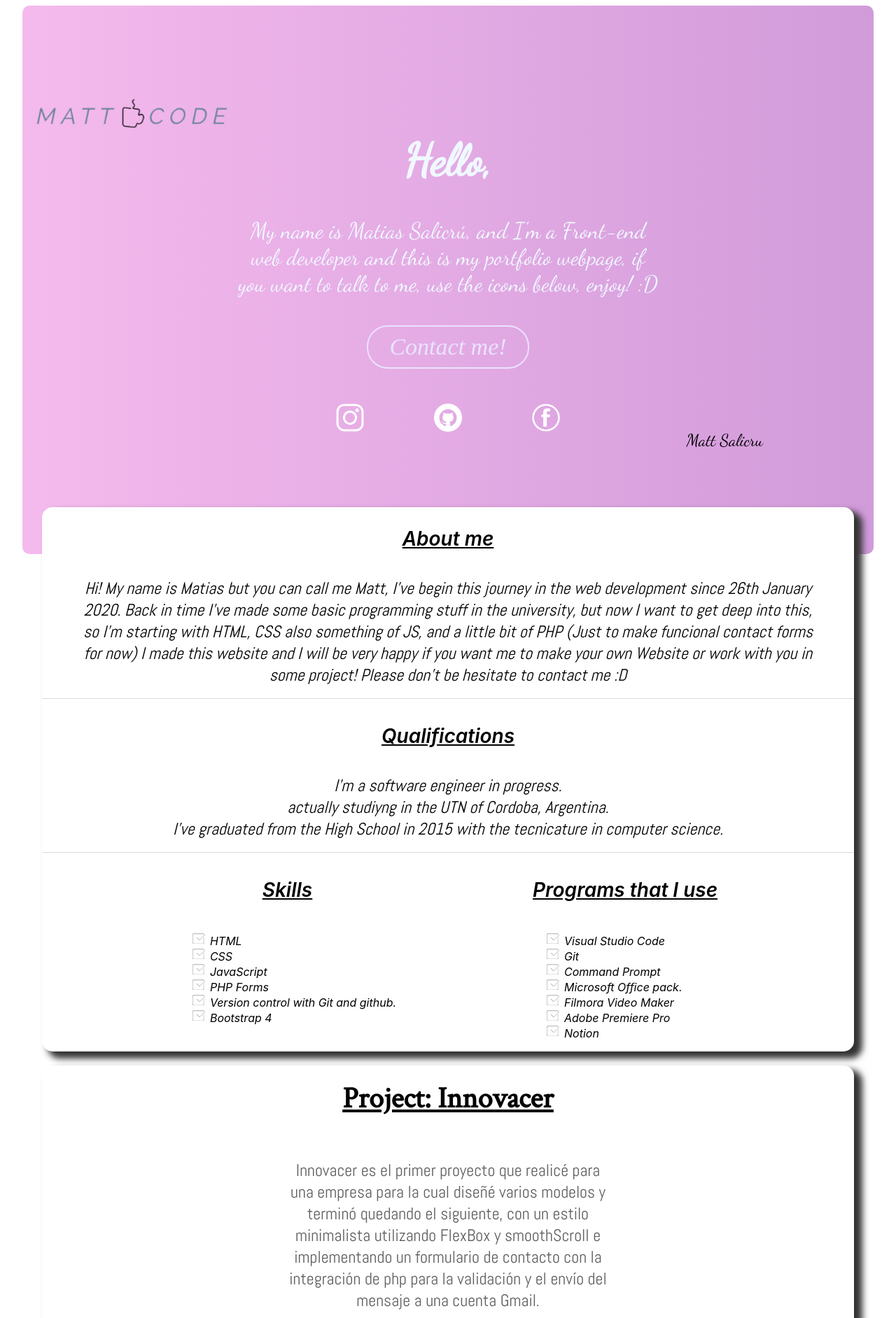
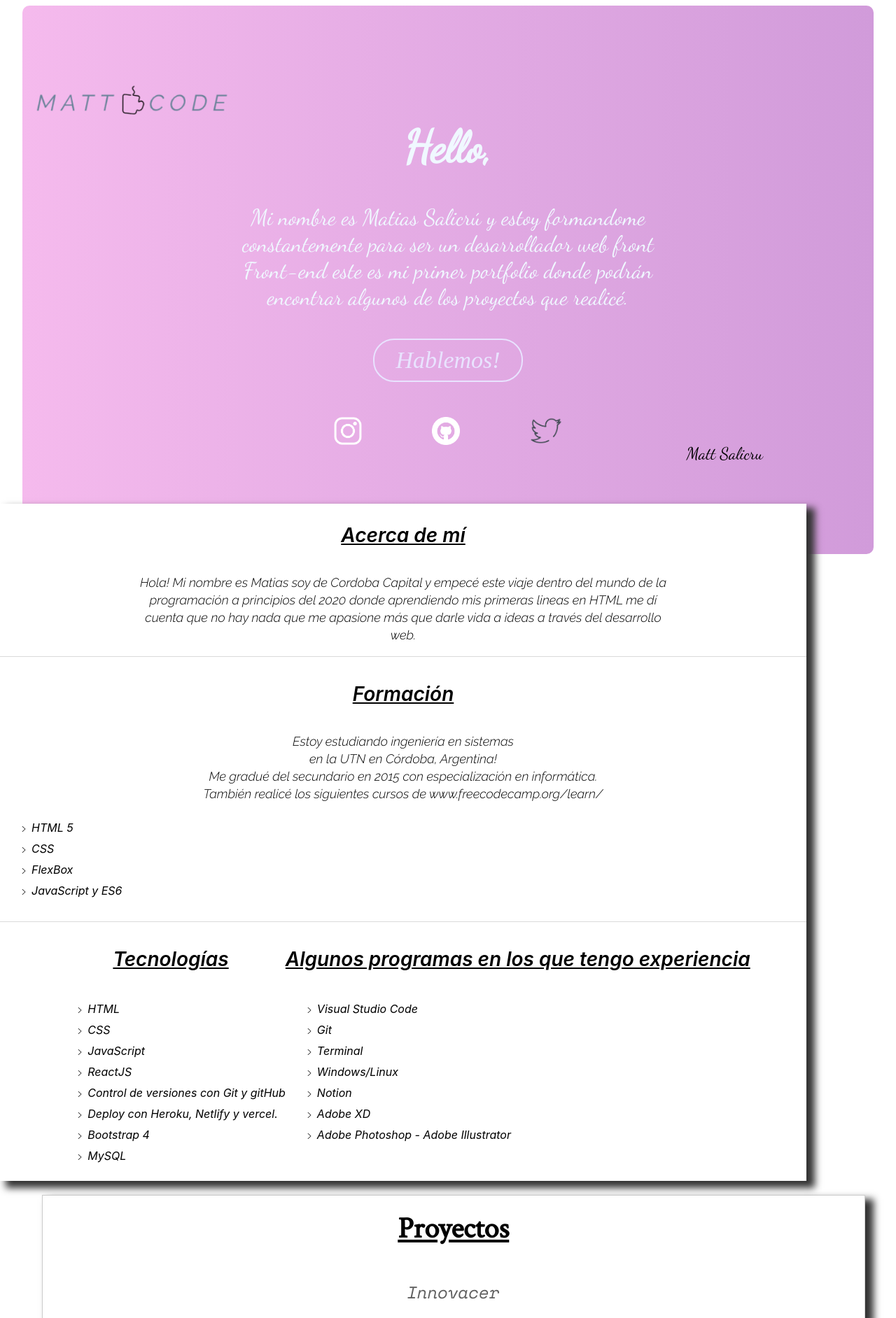
Before and after one commit to matiassalicru/mattCode, a PHP site: page / in a window 1280 px wide. Shown: the top 1884 px of the page at 70% size. Run offline with PHP 8.4, Linux system fonts and the light colour scheme; some libraries are stand-ins or nearby versions.

Commit message:
uodate 2020 July

```diff
--- a/index.html
+++ b/index.html
@@ -33,15 +33,19 @@
             </div>
 
             <div class="intro">
-                <h1>Hello,</h1> My name is Matias Salicrú,
+                <h1>Hello,</h1>
+                <!--  My name is Matias Salicrú,
                 and I'm a Front-end web developer
                 and this is my portfolio webpage, if you want to talk to me,
-                use the icons below, enjoy! :D
+                use the icons below, enjoy! :D -->
+
+                Mi nombre es Matias Salicrú y estoy formandome constantemente para ser un desarrollador web front Front-end
+                este es mi primer portfolio donde podrán encontrar algunos de los proyectos que realicé.
             </div>
 
             <!-- <div class="contactButton"> -->
             <a href="#contact-form" class="contactLink contactButton">
-                Contact me!
+                Hablemos!
             </a>
             <!-- </div> -->
 
@@ -51,7 +55,7 @@
                         src="./imagenes/insta.png" alt="insta" id="link-icon"></a>
                 <a href="https://github.com/matiassalicru?tab=repositories" class="link" target="_blank"><img
                         src="./imagenes/github.png" alt="github" id="link-icon"></a>
-                <a href="https://www.facebook.com/kurtis.sa" class="link" target="_blank"><img src="./imagenes/face.png"
+                <a href="https://twitter.com/MatiasSalicru" class="link" target="_blank"><img src="./imagenes/twitter.png"
                         alt="face" id="link-icon"></a>
 
             </div>
@@ -69,29 +73,33 @@
         <section class="about">
 
             <div class="about-title">
-                <p>About me</p>
+                <p>Acerca de mí</p>
             </div>
 
             <div class="about-text">
-                Hi! My name is Matias but you can call me Matt, I've begin this journey in the web development since
-                26th January 2020. Back in time I've made some basic programming stuff in the university, but now I want
-                to get deep into this, so I'm starting with HTML, CSS also something of JS, and a little bit of PHP
-                (Just to make funcional contact forms for now) I made this website and I will be very happy if you want
-                me to make your own Website or work with you in some project! Please don't be hesitate to contact me :D
+                Hola! Mi nombre es Matias soy de Cordoba Capital y empecé este viaje dentro del mundo de la programación a principios del 2020
+                donde aprendiendo mis primeras lineas en HTML me dí cuenta que no hay nada que me apasione más que darle vida a ideas a través del desarrollo web.
             </div>
 
             <hr class="line">
 
             <div class="about-title">
-                <p>Qualifications</p>
+                <p>Formación</p>
             </div>
 
             <div class="about-text">
-                I'm a software engineer in progress. <br>
-                actually studiyng in the UTN of Cordoba, Argentina. <br>
-                I've graduated from the High School in 2015 with the
-                tecnicature in computer science.
+                Estoy estudiando ingeniería en sistemas<br>
+                en la UTN en Córdoba, Argentina! <br>
+                Me gradué del secundario en 2015 con especialización en informática.<br>
+                También realicé los siguientes cursos de www.freecodecamp.org/learn/
             </div>
+
+            <ul class='list'>
+                <li>HTML 5</li>
+                <li>CSS</li>
+                <li>FlexBox</li>
+                <li>JavaScript y ES6</li>
+            </ul>
 
             <hr class="line">
 
@@ -100,7 +108,7 @@
                 <div class="skills">
 
                     <div class="about-title">
-                        <p>Skills</p>
+                        <p>Tecnologías</p>
                     </div>
 
                     <ul class="list">
@@ -114,13 +122,19 @@
                             JavaScript
                         </li>
                         <li>
-                            PHP Forms
+                            ReactJS
                         </li>
                         <li>
-                            Version control with Git and github.
+                            Control de versiones con Git y gitHub
+                        </li>
+                        <li>
+                            Deploy con Heroku, Netlify y vercel.
                         </li>
                         <li>
                             Bootstrap 4
+                        </li>
+                        <li>
+                            MySQL
                         </li>
                     </ul>
 
@@ -129,7 +143,7 @@
                 <div class="skills">
 
                     <div class="about-title">
-                        <p>Programs that I use</p>
+                        <p>Algunos programas en los que tengo experiencia</p>
                     </div>
 
                     <ul class="list">
@@ -140,19 +154,19 @@
                             Git
                         </li>
                         <li>
-                            Command Prompt
+                            Terminal
                         </li>
                         <li>
-                            Microsoft Office pack.
-                        </li>
-                        <li>
-                            Filmora Video Maker
-                        </li>
-                        <li>
-                            Adobe Premiere Pro
+                            Windows/Linux
                         </li>
                         <li>
                             Notion
+                        </li>
+                        <li>
+                            Adobe XD
+                        </li>
+                        <li>
+                            Adobe Photoshop - Adobe Illustrator
                         </li>
                     </ul>
 
@@ -163,41 +177,65 @@
 
         <section class="project">
 
-            <h1 class="title">
-                Project: Innovacer
-            </h1>
+            <h1 class='title'>Proyectos</h1>
 
-            <p class="text">
-                Innovacer es el primer proyecto que realicé para una empresa para la cual diseñé varios modelos y
-                terminó quedando el siguiente, con un estilo minimalista utilizando FlexBox y smoothScroll e
-                implementando un formulario de contacto con la integración de php para la validación y el envío del
-                mensaje a una cuenta Gmail.
-            </p>
+            <div class="individual-card">
 
-            <div class="image">
-                <a href="https://innovacer.000webhostapp.com/" target="_blank"><img src="./imagenes/innovacer.jpg"
-                        alt="" class="img"></a>
+                <span class="project-title">
+                    Innovacer
+                </span>
+
+                <p class="text">
+                    Utilizando HTML5, CSS3 y Bootstrap 4, Innovacer fué el primer proyecto que realicé para una empresa para la cual diseñé varios modelos pero debido a ciertas circunstancias no llegó a lanzarse.
+                </p>
+
+                <div>
+                    <a href="https://innovacer.000webhostapp.com/" target="_blank"><img src="./imagenes/innovacer.jpg" alt="Proyecto 1" class="img"></a>
+                </div>
+            </div>
+
+
+            <hr class="line">
+
+            <!-- SPACE -->
+
+            <div class="individual-card">
+
+                <span class="project-title">
+                    IngEnSistemas
+                </span>
+
+                <p class="text">
+                    Un proyecto personal al cual le dediqué mucho esfuerzo y el cual me brindó mucho más conocimiento, gracias a la utilización de CSS3 y JavaScript
+                    logré implementar un 'Dark mode' y pequeñas animaciones.
+                </p>
+
+                <div>
+                    <a href="https://ingensistemas.000webhostapp.com/" target="_blank"><img
+                            src="/imagenes/ingensistemas.jpg" alt="" class="img"></a>
+                </div>
+
             </div>
 
             <hr class="line">
 
-            <!-- SPACE -->
-            <h1 class="title">
-                Project: IngEnSistemas.
-            </h1>
+            <div class="individual-card">
 
-            <p class="text">
-                Es uno de los proyectos personales a los que más tiempo le estoy dedicando, el mismo tiene implementado
-                animaciones, un modo oscuro, formularios de contacto, links con apertura externa, etc. Para ingresar a
-                la página puedes hacerle clickeando en la imagen.
-            </p>
+                <span class='project-title'>
+                    Job Board
+                </span>
 
-            <div class="image">
-                <a href="https://ingensistemas.000webhostapp.com/" target="_blank"><img
-                        src="/imagenes/ingensistemas.jpg" alt="" class="img"></a>
+                <p class="text">
+                    Mi primer experiencia trabajando en equipo haciendo pair programming con una amiga donde ambos aprendimos muchísimo acerca de JavaScript, JSON, integración de API', y diseño responsive.
+                </p>
+
+                <div>
+                    <a href="https://jobboard-git-master.matiassalicru.vercel.app/">
+                    <img src="./imagenes/job board.png" alt="Proyecto 3" class='img'>
+                    </a>
+                </div>
+
             </div>
-
-            <hr class="line">
 
             <!--------------------- SPACE -->
 
@@ -208,11 +246,14 @@
 
         <section id="contact-form">
 
+            <span class='project-title'>
+Contacto            </span>
+
             <div class="polaroid">
 
                 <div class="profile"></div>
                 <p class="polaroid-text">
-                    Hey it's me on <br> a polaroid
+                    Hey este soy yo <br> en una polaroid!
                 </p>
 
             </div>
--- a/style.css
+++ b/style.css
@@ -1,3 +1,10 @@
+@import url('https://fonts.googleapis.com/css2?family=Raleway:ital,wght@0,400;0,500;1,300;1,400&display=swap');
+
+@import url('https://fonts.googleapis.com/css2?family=Major+Mono+Display&display=swap');
+
+@import url('https://fonts.googleapis.com/css2?family=Space+Mono:ital@1&display=swap');
+
+
 body{
     margin: 0;
     background: #5c5c5c;
@@ -22,8 +29,7 @@ body{
     filter: progid:DXImageTransform.Microsoft.gradient(startColorstr="#f5baed",endColorstr="#d19bda",GradientType=1);
 }
 
-    .headContainer
-    {
+    .headContainer{
         display: flex;
         flex-direction: column;
         flex-wrap: wrap;
@@ -31,8 +37,7 @@ body{
         justify-content: center;
     }
 
-        .logo
-        {
+        .logo{
             display: flex;
             justify-content: center;
             align-items: center;
@@ -40,19 +45,16 @@ body{
             width: 100%;
         }
 
-            .sign
-            {
+            .sign{
             margin-top: 30px;
             font-family: 'Dancing Script';
             }
 
-            .link
-            {
+            .link{
                 margin-top: 30px;
             }
 
-                #link-icon
-                {
+                #link-icon{
                     height: 30px;
                     width: auto;
                     transition: all 0.5s;
@@ -60,7 +62,7 @@ body{
                     -moz-transition: all 0.5s;
                     -ms-transition: all 0.5s;
                     -o-transition: all 0.5s;
-}
+                }
 
                 #link-icon:hover{
                     transform: scale(1.2);
@@ -123,9 +125,10 @@ body{
 {
     display: flex;
     flex-direction: column;
+    align-items: center;
+    justify-content: center;
     background: #fff;
-    margin: 5px;
-    border-radius: 15px;
+    margin: 0px;
     position: relative;
 }
 
@@ -142,8 +145,12 @@ body{
     .about-text
     {
         text-align: center;
-        font-family: 'Abel';
-        margin: 15px;
+        font-family: 'Raleway', sans-serif;
+        font-weight: 300;
+        font-style: italic;
+        line-height: 25px;
+        font-size: 15px;
+        margin: 0px 15px;
     }
 
     .degree-title
@@ -159,68 +166,78 @@ body{
         flex-direction: column;
     }
 
-    .skills
-    {
+    .skills{
         display: flex;
         flex-direction: column;
     }
 
-        .skills .list
-        {
-            list-style-image: url(./imagenes/tilde2.png);
+         .list{
+            align-self: flex-start;
+            list-style-image: url(./imagenes/arrow.svg);
             padding-left: 45px;
             font-family: -apple-system, BlinkMacSystemFont, 'Segoe UI', Roboto, Oxygen, Ubuntu, Cantarell, 'Open Sans', 'Helvetica Neue', sans-serif;
         }
 
+        .list li{
+            margin-bottom: 10px;
+        }
 
 
-
-.mains
-{
-    margin-bottom: 10px;
+.mains{
+    margin-bottom: 5px;
 }
 
-.project
-{
+.project{
     display: flex;
     flex-direction: column;
     align-items: center;
     background: #fff;
     transition: 0.9s;
     color: rgb(95, 95, 95);
-    border-radius: 15px 15px 10px 10px;
+    /* border-radius: 15px 15px 10px 10px; */
+    border: 1px solid #45454545;
     box-shadow: 10px 8px 10px 10px #333;
-    margin: 5px;
+    /* margin: 5px; */
 }
 
-    .line
-    {
+    .line{
         width: 100%;
         height: 1px;
         background: rgba(141, 141, 141, 0.322);
         border: none;
     }
 
-        .title
-        {
+        .title{
             font-family: 'Crimson Text';
             margin-top: 20px;
             text-decoration: underline;
         }
 
-        .text
-        {
+        .individual-card{
+            display: flex;
+            flex-direction: column;
+            justify-content: center;
+            align-items: center;
+        }
+
+        .project-title{
+            font-size: 24px;
+            font-style: italic;
+            font-family: 'Space Mono', monospace;
+            margin-top: 10px;
+        }
+
+        .text{
             text-align: center;
             font-family: 'Abel';
+            font-size: 18px;
             margin-left: 25px;
             margin-right: 25px;
         }
 
-        .img
-        {
+        .img{
             margin-bottom: 20px;
-            height: 150px;
-            width: 300px;
+            height: 10rem;
         }
 
     #contact-form
@@ -231,9 +248,9 @@ body{
         justify-content: center;
         align-items: center;
         background: #fff;
-        margin: 5px;
+        /* margin: 5px; */
         width: auto;
-        border-radius: 10px;
+        /* border-radius: 10px; */
     }
 
         .polaroid
@@ -381,14 +398,10 @@ body{
             padding-top: 10px;
             padding-bottom: 8px;
             border: 1px solid #bebebe;
-            border-radius: 10px;
-            -webkit-border-radius: 10px;
-            -moz-border-radius: 10px;
-            -ms-border-radius: 10px;
-            -o-border-radius: 10px;
+
             background: #fff;
             color: #a794d4;
-            width: 90vw;
+            width: 100vw;
         }
 
     .foot
@@ -578,9 +591,11 @@ body{
 
     .about
     {
+        display: flex;
+        justify-content: center;
+        align-items: center;
+        width: 90vw;
         margin-bottom: 20px;
-        margin-right: 60px;
-        margin-left: 60px;
         box-shadow: 10px 8px 10px 2px #333;
         font-style: italic;
     }
@@ -593,8 +608,9 @@ body{
 
         .about-text
         {
-            font-size: 24px;
+            font-size: 18px;
             margin: 10px 50px;
+            width: 60vw;
         }
 
         .degree-title
@@ -625,7 +641,7 @@ body{
         .text
         {
             width: 40%;
-            font-size: 24px;
+            font-size: 18px;
         }
 
             .text:hover
@@ -633,22 +649,17 @@ body{
                 color: #000;
             }
 
-        .img
-        {
-            margin-bottom: 20px;
-            height: 366px;
-            width: 680px;
+        .img{
+            height: 15rem;
             transition: 0.5s;
             -webkit-transition: 0.5s;
             -moz-transition: 0.5s;
             -ms-transition: 0.5s;
             -o-transition: 0.5s;
-}
+        }
 
-            .img:hover
-            {
-                height: 421px;
-                width: 750px;
+            .img:hover{
+                height: 18rem;
             }
 
     #contact-form
@@ -768,6 +779,8 @@ body{
                 .form-button
                 {
                     font-family: 'Abel';
+                    font-size: 22px;
+                    color: #454545;
                     text-align: center;
                     text-decoration: underline  ;
                     width: 80%;
```
Also changed, not shown: imagenes/arrow.svg (added), imagenes/job board.png (added), imagenes/twitter.png (added).
